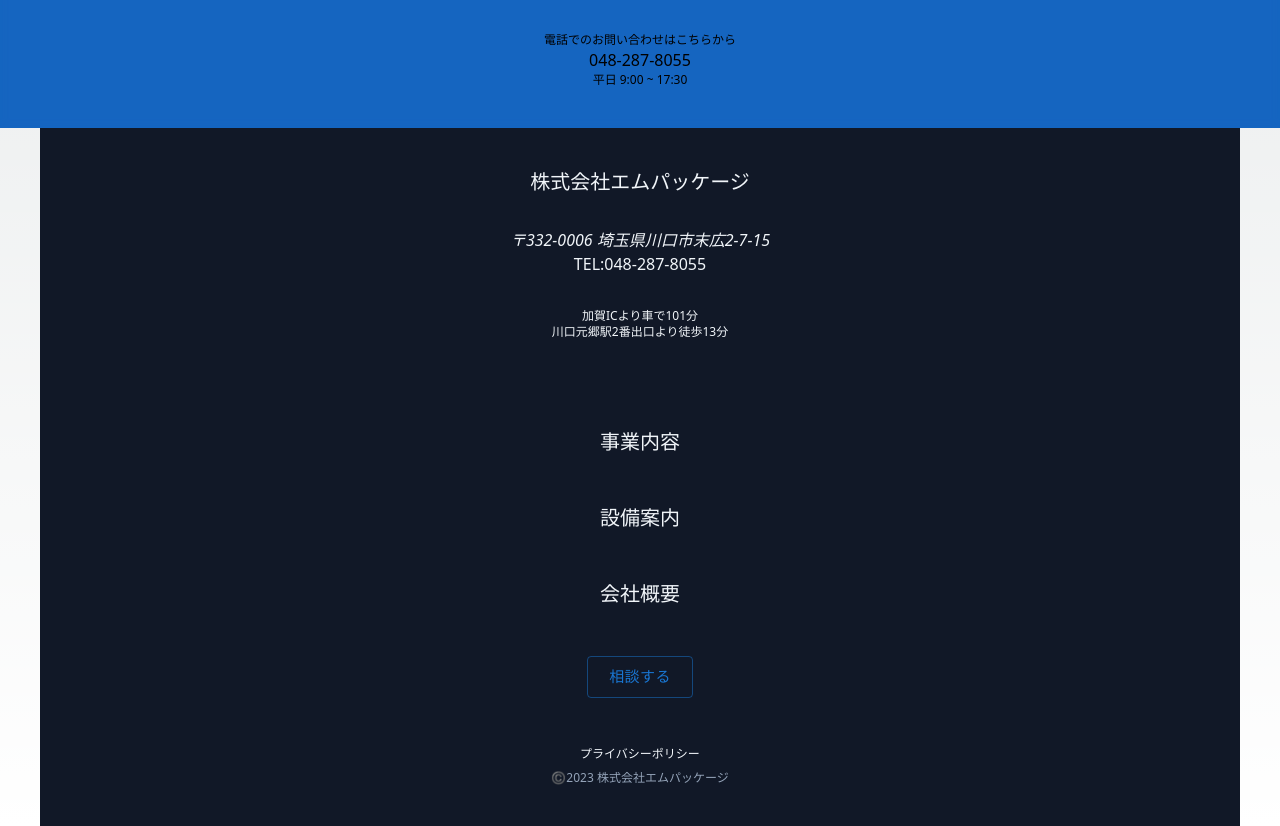
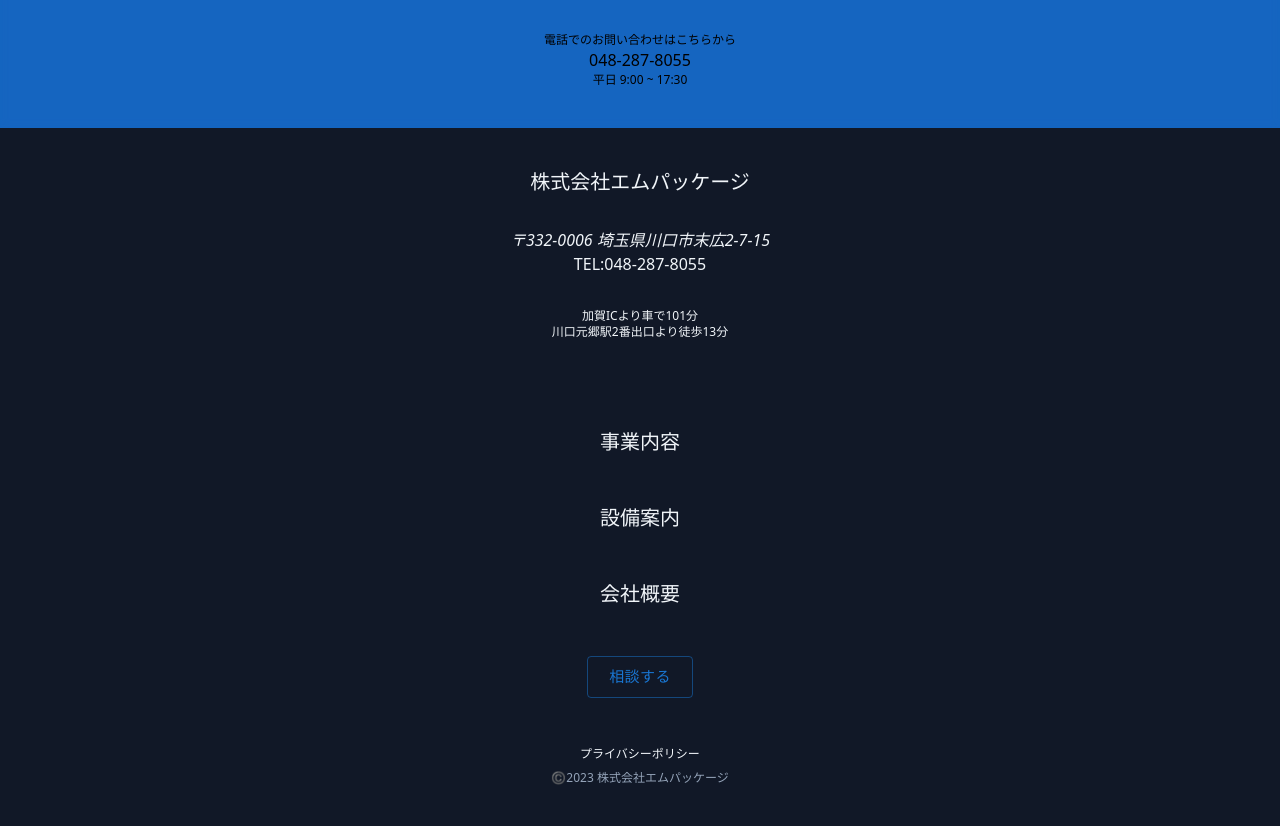
Before and after one commit to sankichisakata/n-package, a Next.js app: page / in a window 1280 px wide. Shown: the part 1040-1866 px from the top of the page. Built offline with nearby package versions, Linux system fonts and the light colour scheme.

Commit message:
footer編集

```diff
--- a/components/elements/footerMain/footerMain.tsx
+++ b/components/elements/footerMain/footerMain.tsx
@@ -4,8 +4,8 @@ import MenuList from '../menuList/menuList';
 
 const FooterMain = () => {
     return(
-        <Container
-        className='w-full h-full bg-gray-900'
+        <div
+        className='bg-gray-900 w-full h-full'
         >
                 <div className='
                 py-10
@@ -27,7 +27,7 @@ const FooterMain = () => {
 
             <MenuList/>
 
-        </Container>
+        </div>
 
     )
 }
--- a/components/layouts/footer/footer.tsx
+++ b/components/layouts/footer/footer.tsx
@@ -1,10 +1,18 @@
+'use client'
+
+import { useSearchParams } from "next/navigation";
+import { usePathname } from 'next/navigation';
+
 import FooterMain from "@/components/elements/footerMain/footerMain";
 import FooterContact from "../../elements/footerContact/footerContact";
 
 const Footer = () => {
+    //URLが'/contact'時はfooterContactコンポーネントを表示しない。
+    const searchPathName = usePathname();
+    const isContact = searchPathName === ('/contact')
     return (
-        <footer className="h-full h-full">
-            <FooterContact />
+        <footer className="w-full h-full">
+            {!isContact && <FooterContact/>}
             <FooterMain/>
         </footer>
     )
```
